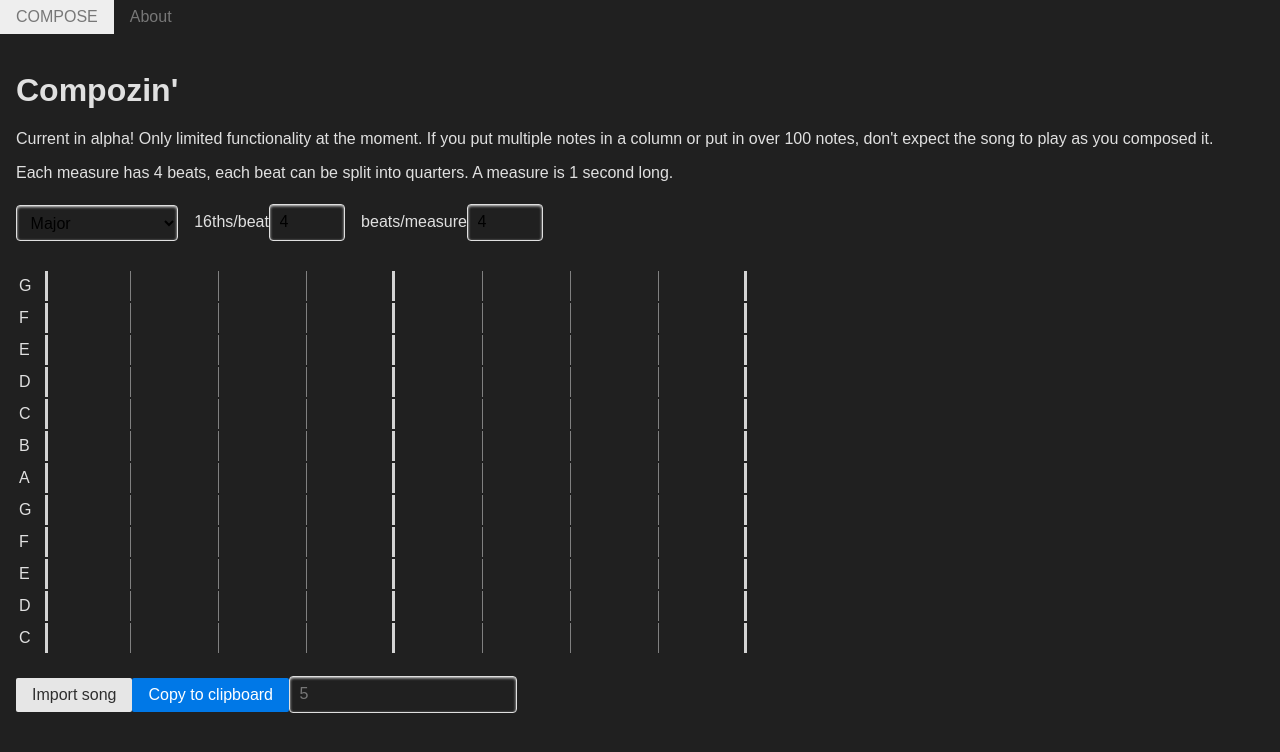
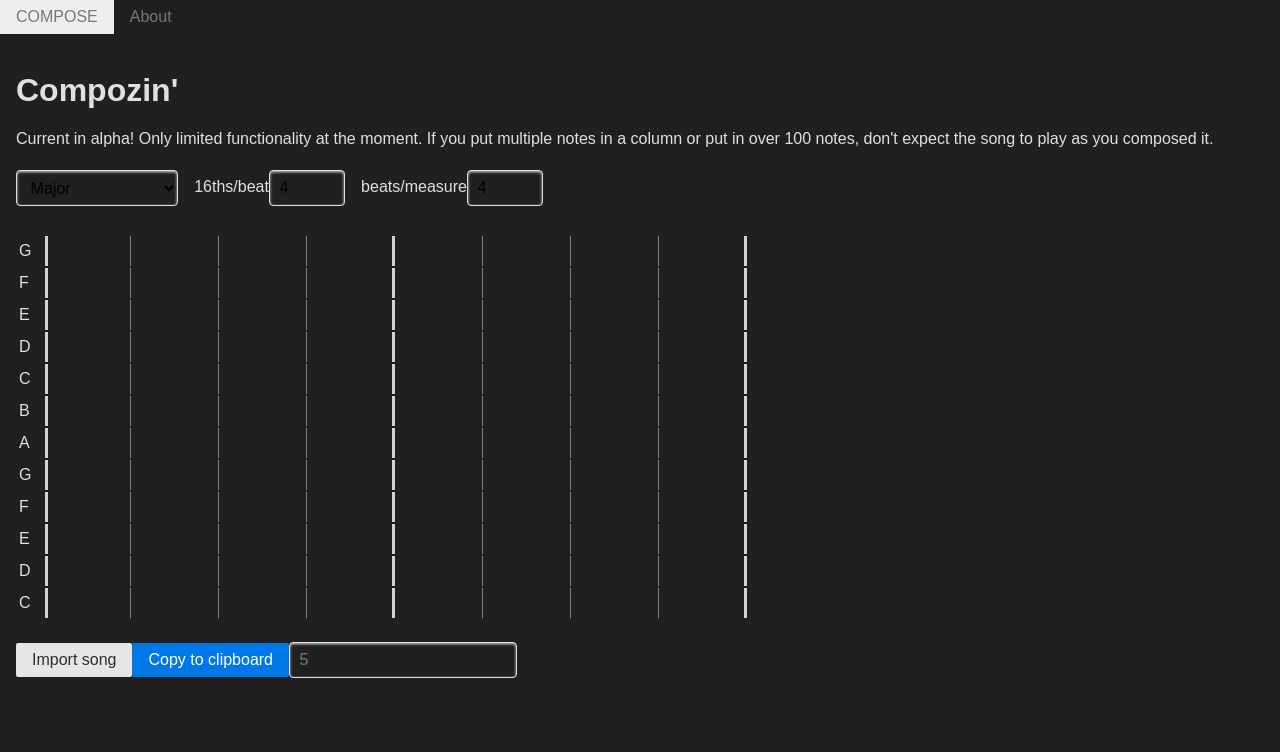
Before and after one commit to TheGuywithTheHat/shawzin, a Vue app: page /#/ in a window 1280 px wide. Shown: the top 752 px of the page. Built offline with nearby package versions, Linux system fonts and the light colour scheme.

Commit message:
removed outdated text

```diff
--- a/src/Composer.vue
+++ b/src/Composer.vue
@@ -4,10 +4,6 @@
         <p>
             Current in alpha! Only limited functionality at the moment. If you put multiple notes
             in a column or put in over 100 notes, don't expect the song to play as you composed it.
-        </p>
-        <p>
-            Each measure has 4 beats, each beat can be split into quarters. A measure is 1
-            second long.
         </p>
         <form class="pure-form">
             <fieldset>
```
Also changed, not shown: 1 other file (tests, documents, lock files or other folders).
